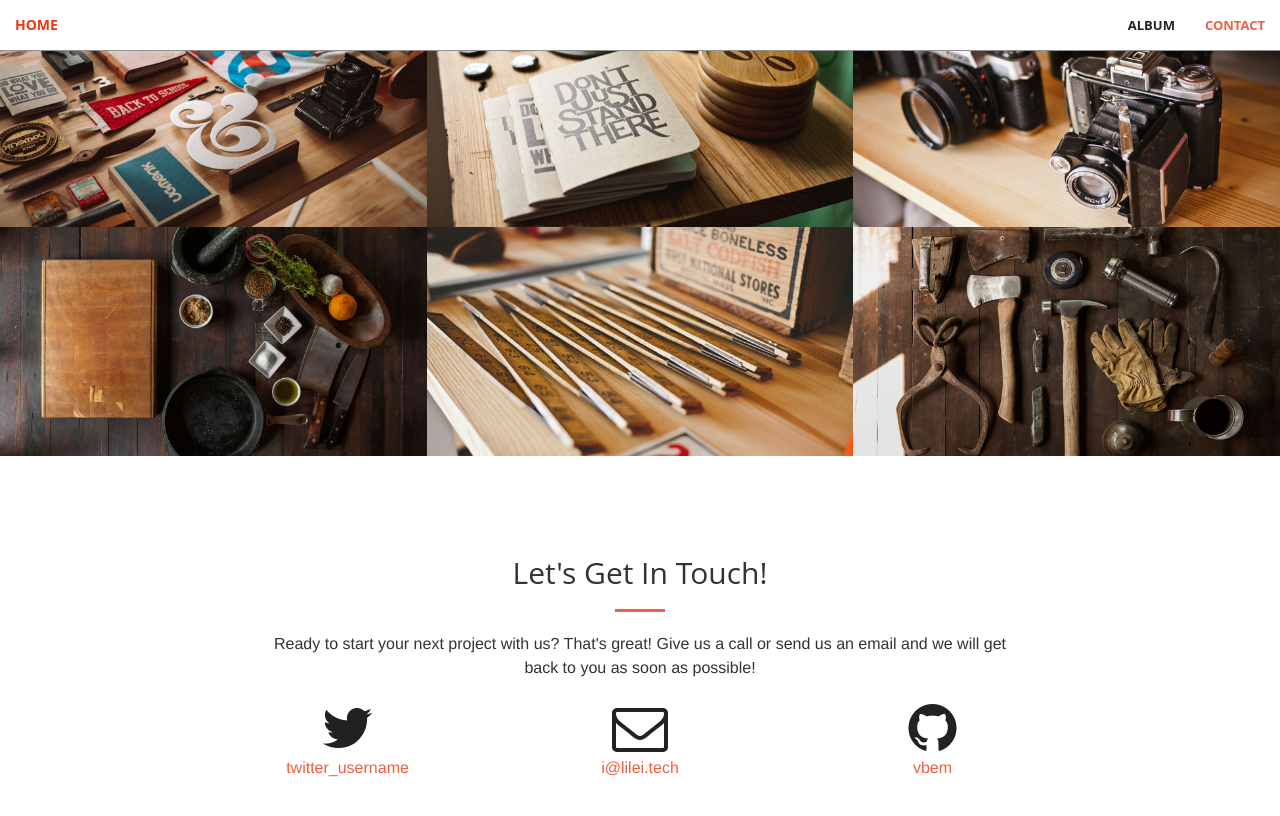
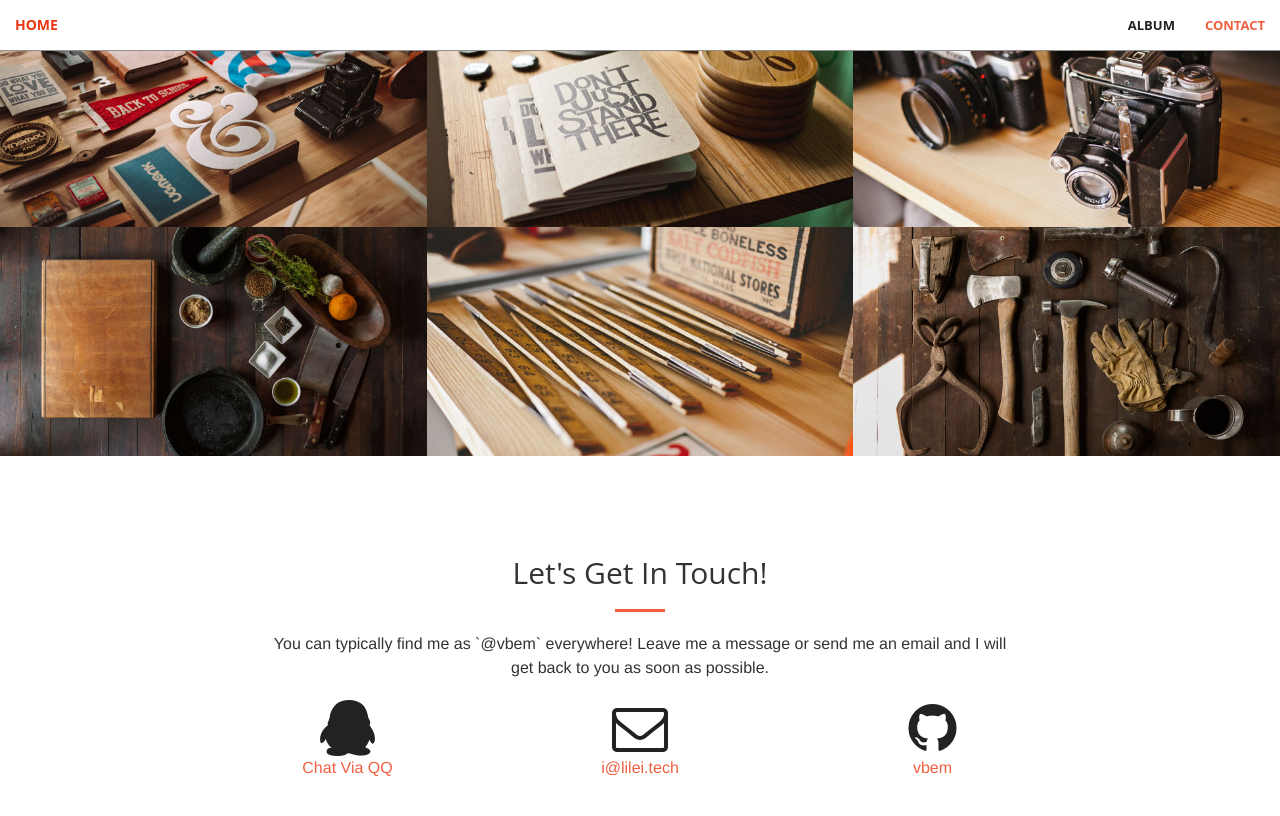
Before and after one commit to vbem/lilei.tech, a Jekyll site: the page built from index.html, in a window 1280 px wide and 900 px high, scrolled down 903 px. Shown: the top 816 px of the window. Built offline with Jekyll 4.4.1, drawn with Linux system fonts in a browser that asks for light colours; some web fonts are replaced.

Commit message:
update qq

```diff
--- a/_includes/contact.html
+++ b/_includes/contact.html
@@ -4,12 +4,12 @@
             <div class="col-lg-8 col-lg-offset-2 text-center">
                 <h2 class="section-heading">Let's Get In Touch!</h2>
                 <hr class="primary">
-                <p>Ready to start your next project with us? That's great! Give us a call or send us an email and we will get back to you as soon as possible!</p>
+                <p>You can typically find me as `@vbem` everywhere! Leave me a message or send me an email and I will get back to you as soon as possible.</p>
             </div>
         <div class="col-lg-2 col-lg-offset-2 text-center">
-            <a href="https://twitter.com/{{ site.twitter_username }}">
-                <i class="fa fa-twitter fa-3x wow bounceIn" data-wow-delay=".1s"></i>
-                <p>{{ site.twitter_username }}</p>
+            <a href="http://wpa.qq.com/msgrd?v=3&uin=369458115&site=qq&menu=yes">
+                <i class="fa fa-qq fa-3x wow bounceIn" data-wow-delay=".1s"></i>
+                <p>Chat Via QQ</p>
             </a>
         </div>
         <div class="col-lg-2 col-lg-offset-1 text-center">
```
